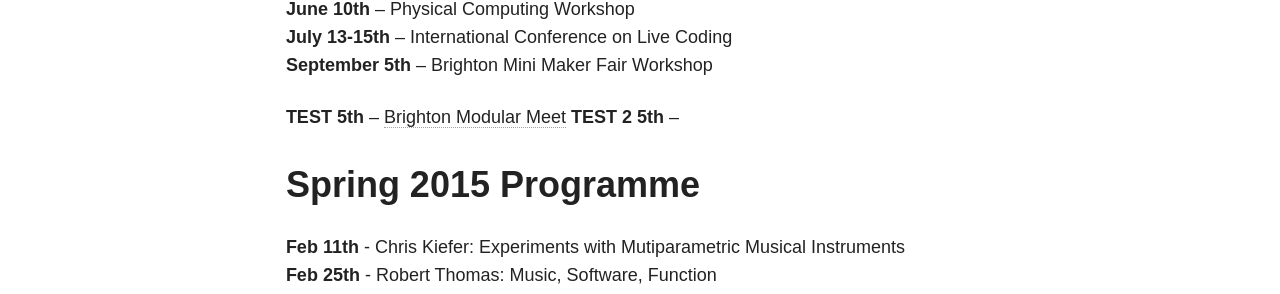
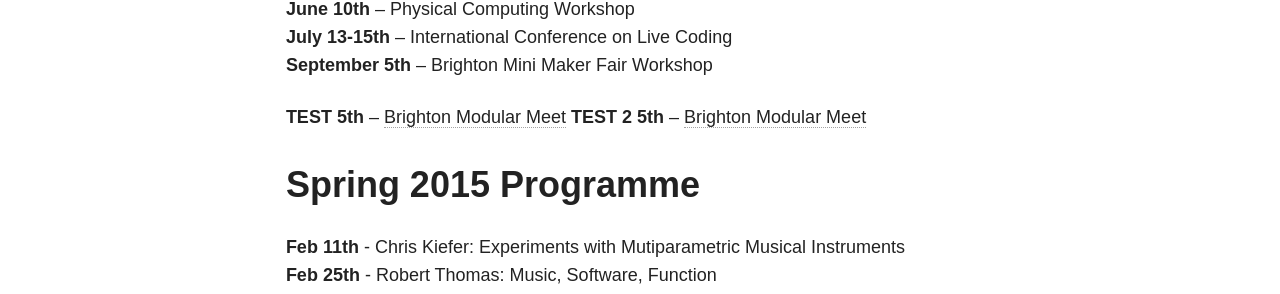
Before and after one commit to thormagnusson/miptl, a Jekyll site: the page built from events/index.md, in a window 1280 px wide. Shown: the part 714-1008 px from the top of the page. Built offline with Jekyll 4.4.1, drawn with Linux system fonts in a browser that asks for light colours; nearby versions of some CDN libraries.

Commit message:
working on site

```diff
--- a/events/index.md
+++ b/events/index.md
@@ -18,7 +18,7 @@
 **September 5th** – Brighton Mini Maker Fair Workshop
 
 **TEST 5th** – [Brighton Modular Meet](http://thormagnusson.github.io/miptl/blog/modular-meet/)
-**TEST 2 5th** – ![]( {{site.url}}/blog/modular-meet)
+**TEST 2 5th** – [Brighton Modular Meet]( {{site.url}}/blog/modular-meet)
 
 
 #Spring 2015 Programme
```
